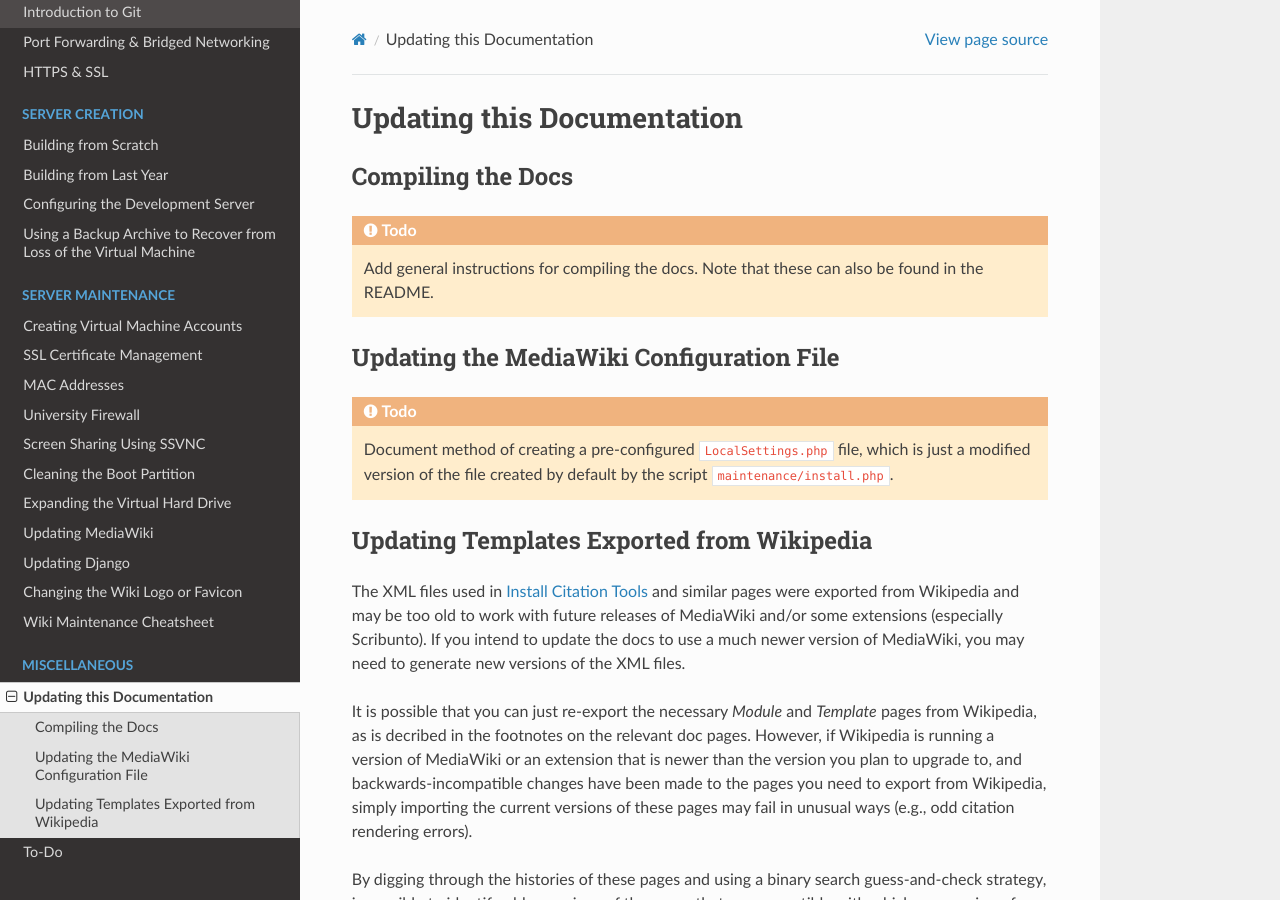
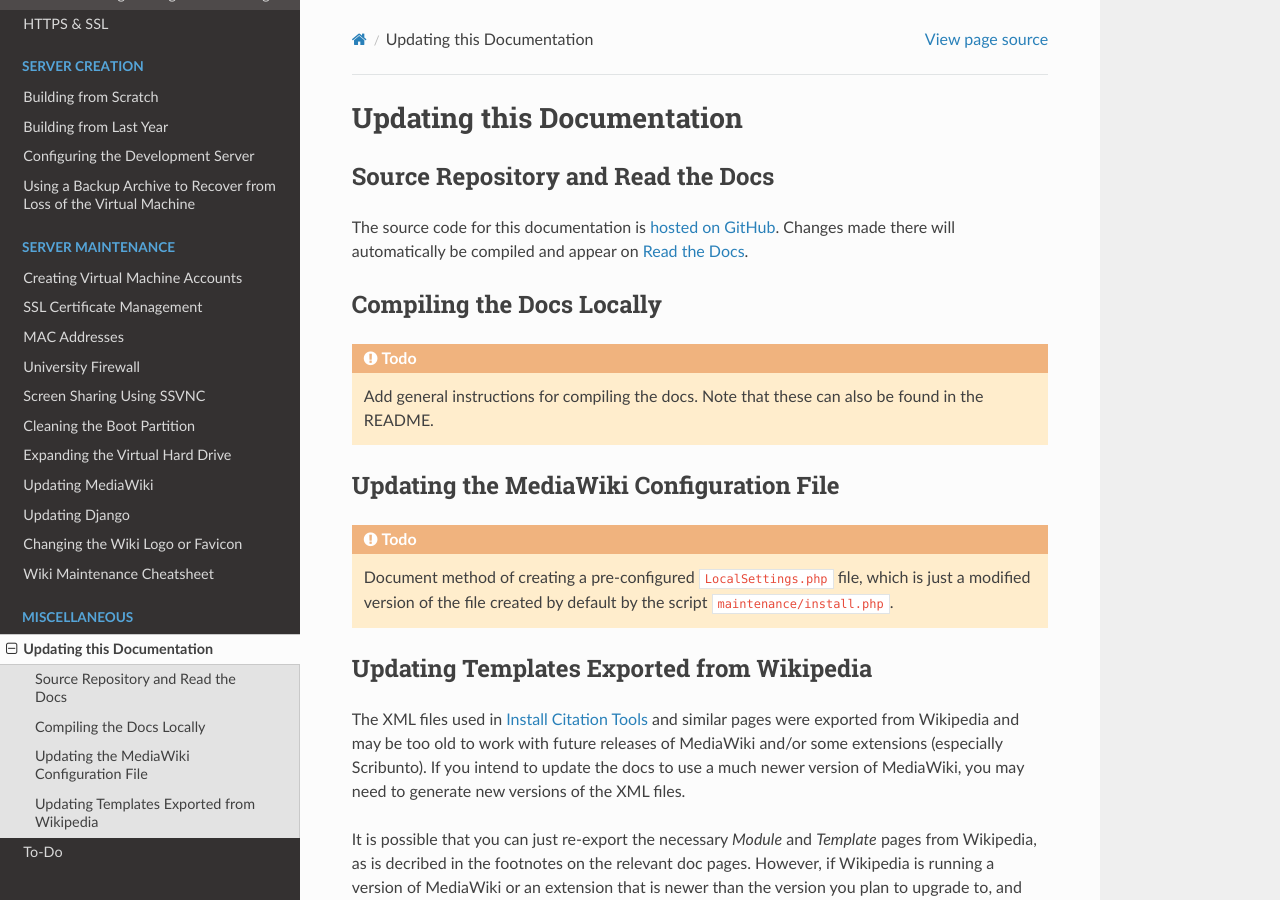
Before and after one commit to CWRUChielLab/biol-300-wiki-docs, a Sphinx documentation site: the page built from source/update-docs.rst, in a window 1280 px wide and 900 px high. Built offline with Sphinx 7.4.7 and the Read the Docs theme 2.0.0, drawn with Linux system fonts in a browser that asks for light colours.

Commit message:
Update instructions on updating the docs

```diff
--- a/source/update-docs.rst
+++ b/source/update-docs.rst
@@ -1,9 +1,19 @@
 Updating this Documentation
 ================================================================================
 
+.. _update-docs-repo:
+
+Source Repository and Read the Docs
+--------------------------------------------------------------------------------
+
+The source code for this documentation is `hosted on GitHub
+<https://github.com/CWRUChielLab/biol-300-wiki-docs>`__. Changes made there will
+automatically be compiled and appear on `Read the Docs
+<https://biol-300-wiki-docs.readthedocs.io/>`__.
+
 .. _update-docs-compile:
 
-Compiling the Docs
+Compiling the Docs Locally
 --------------------------------------------------------------------------------
 
 .. todo::
```
